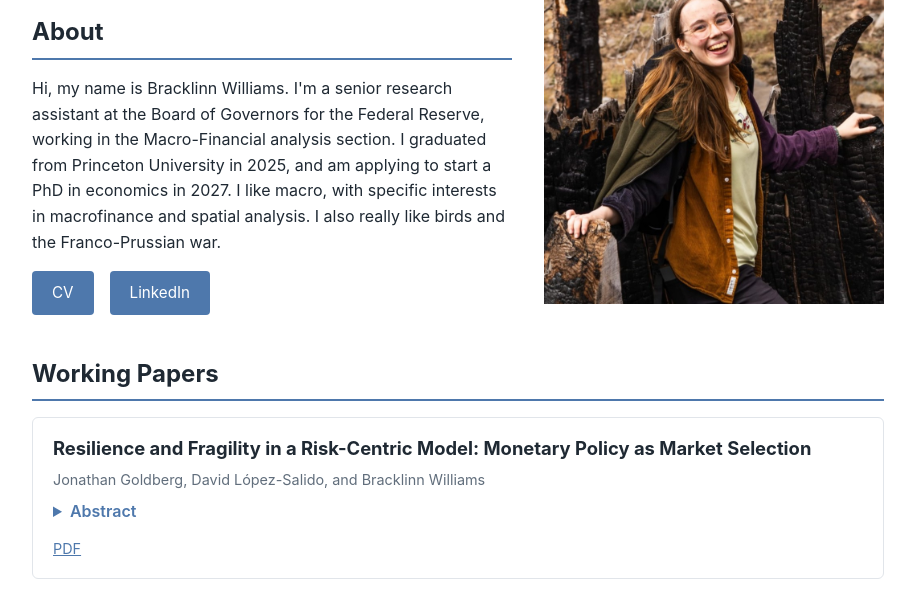
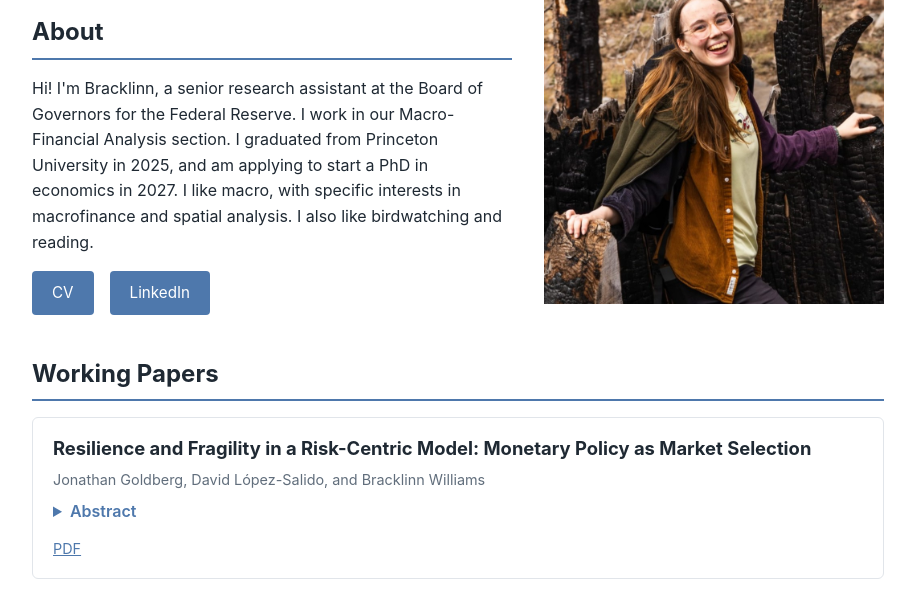
Before and after one commit to bracklinn/bracklinn.github.io, a plain HTML site: page index.html in a window 1280 px wide. Shown: the part 94-710 px from the top of the page, without its empty margins (182-1097 px from the left). Drawn offline with Linux system fonts and the light colour scheme.

Commit message:
bio edit

```diff
--- a/index.html
+++ b/index.html
@@ -14,7 +14,7 @@
     <h1>Bracklinn Williams</h1>
     <section id="about">
       <h2>About</h2>
-      <p>Hi, my name is Bracklinn Williams. I'm a senior research assistant at the Board of Governors for the Federal Reserve, working in the Macro-Financial analysis section. I graduated from Princeton University in 2025, and am applying to start a PhD in economics in 2027. I like macro, with specific interests in macrofinance and spatial analysis. I also really like birds and the Franco-Prussian war.</p>
+      <p>Hi! I'm Bracklinn, a senior research assistant at the Board of Governors for the Federal Reserve. I work in our Macro-Financial Analysis section. I graduated from Princeton University in 2025, and am applying to start a PhD in economics in 2027. I like macro, with specific interests in macrofinance and spatial analysis. I also like birdwatching and reading.</p>
       <a class="button" href="#" target="_blank">CV</a><a class="button" href="https://www.linkedin.com/in/bracklinn-williams" target="_blank">LinkedIn</a>
     </section>
     </div>
```
